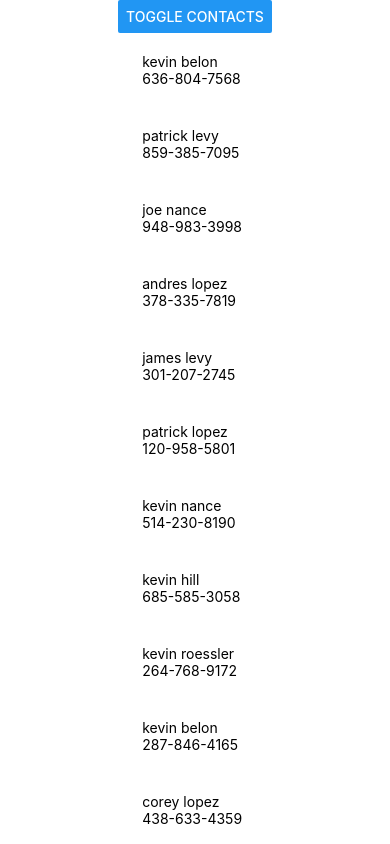
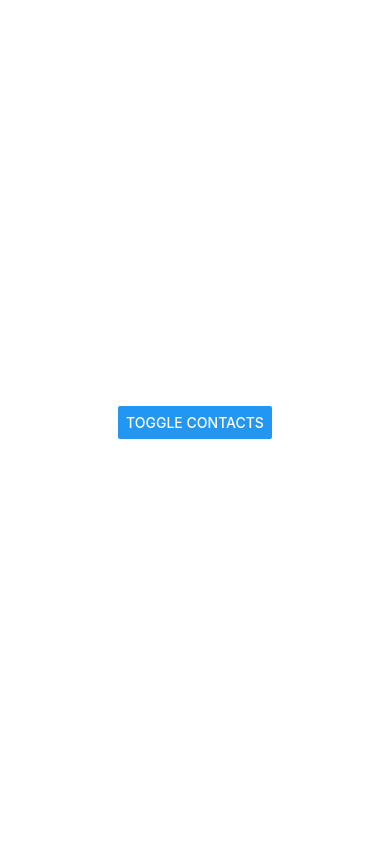
Before and after one commit to johnhill13/ListExample, a React Native app: screen / in a window 390 px wide. Built offline with nearby package versions, Linux system fonts and the light colour scheme.

Commit message:
adds if statement for rendering view

```diff
--- a/App.js
+++ b/App.js
@@ -21,7 +21,8 @@ export default class App extends React.Component {
     this.setState(prevState => ({ showContacts: !prevState.showContacts }));
   };
   render() {
-    return (
+    if (this.state.showContacts) {
+      return (
         <SafeAreaView style={styles.container}>
           <View>
             <Button
@@ -29,12 +30,22 @@ export default class App extends React.Component {
               onPress={this.toggleContacts}
             ></Button>
           </View>
-        <ScrollView>
-          {contacts.map(contact => (
-            <Row key={contact.key} name={contact.name} phone={contact.phone} />
-          ))}
-        </ScrollView>
+          <ScrollView>
+            {contacts.map(contact => (
+              <Row
+                key={contact.key}
+                name={contact.name}
+                phone={contact.phone}
+              />
+            ))}
+          </ScrollView>
         </SafeAreaView>
+      );
+    }
+    return (
+      <View style={styles.container}>
+        <Button title="toggle contacts" onPress={this.toggleContacts}></Button>
+      </View>
     );
   }
 }
```
